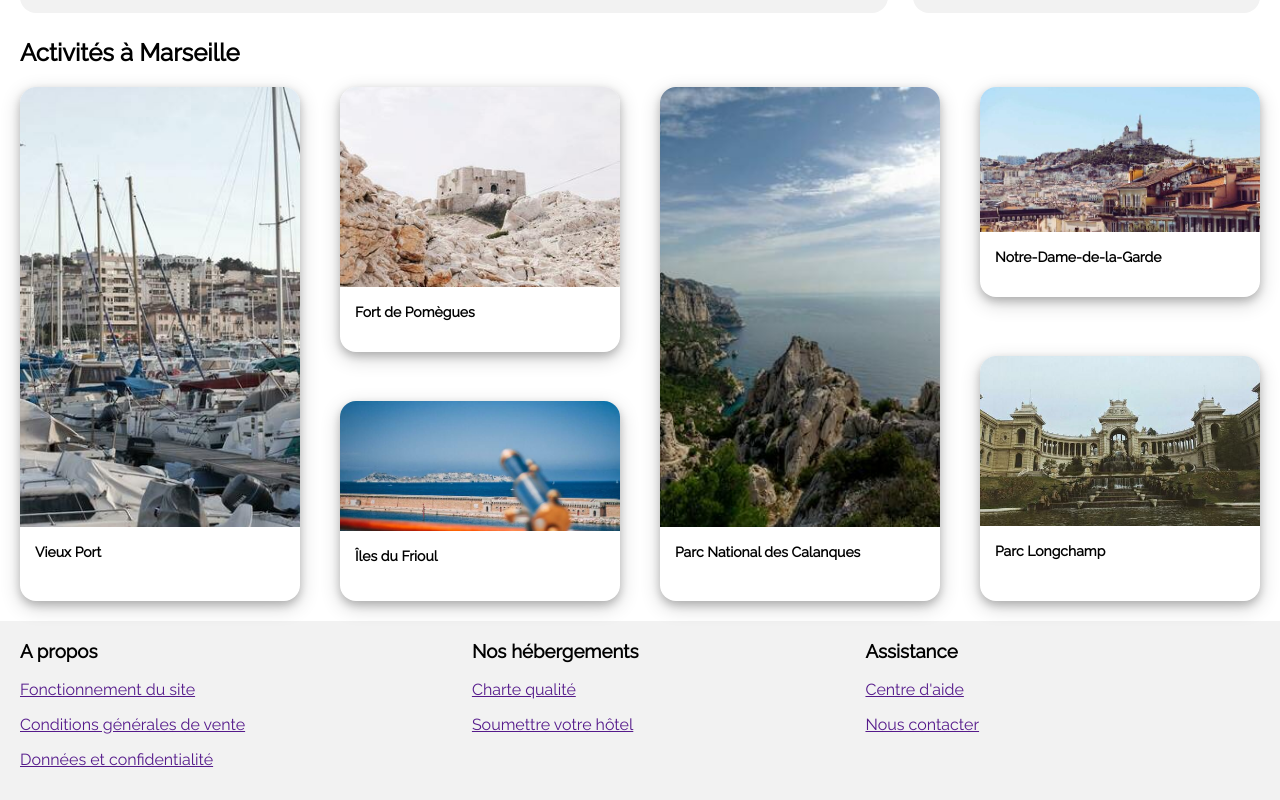
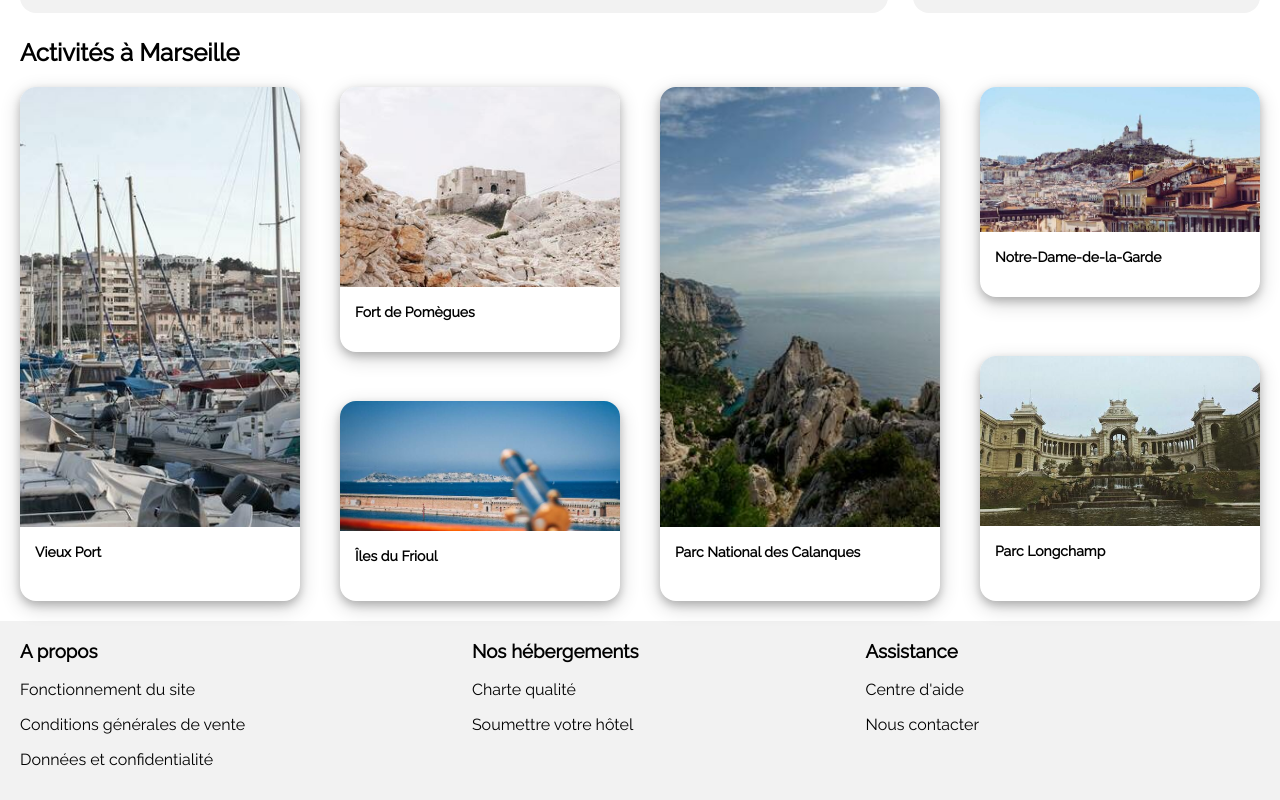
Before and after one commit to charlenry/CharlesHenriSaintMars_2_03082021, a plain HTML site: page index.html in a window 1280 px wide. Shown: the part 1095-1895 px from the top of the page. Drawn offline with Linux system fonts and the light colour scheme.

Commit message:
Correction des liens dans le footer

```diff
--- a/style.css
+++ b/style.css
@@ -516,6 +516,15 @@ footer {
 
 }
 
+.decoration_lien {
+    color: black;
+    text-decoration: none;
+}
+
+.decoration_lien:hover {
+    color: #0065FC;
+}
+
 
 /*+++++++++++++++++++++++++++ ZONE RESPONSIVE +++++++++++++++++++++++++++++++++++++*/
 /*************** VIEWPORT <= 1520PX *******************/
```
